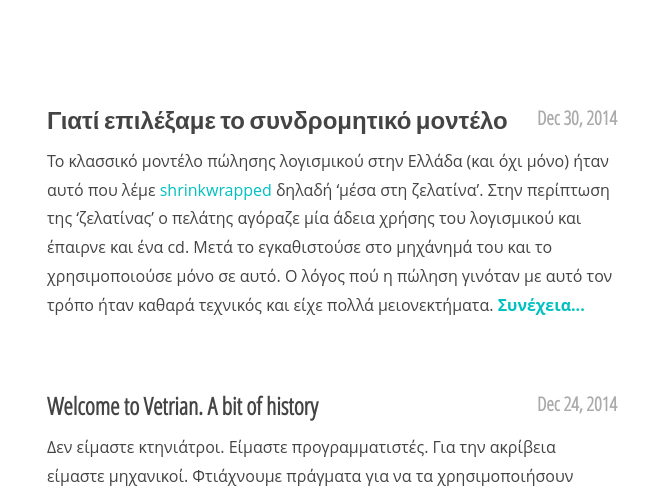
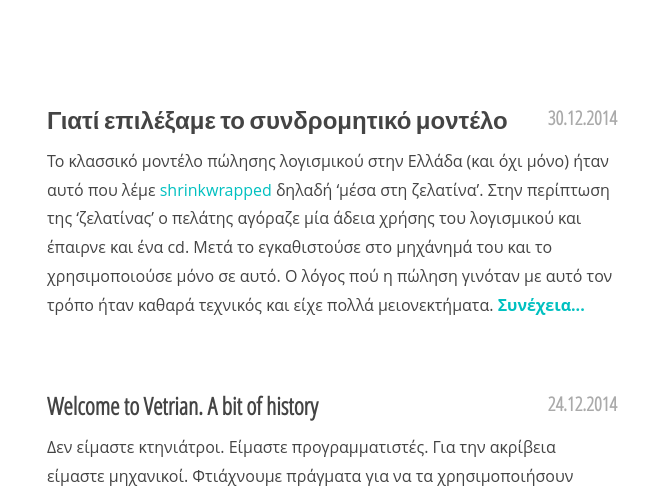
Before and after one commit to vassilis/vetrian-blog, a Jekyll site: the page built from index.html, in a window 1280 px wide. Shown: the part 279-774 px from the top of the page, without its empty margins (308-957 px from the left). Built offline with Jekyll 4.4.1, drawn with Linux system fonts in a browser that asks for light colours.

Commit message:
updated date format

```diff
--- a/_layouts/post.html
+++ b/_layouts/post.html
@@ -8,7 +8,11 @@ layout: default
       <img class="post-image" src="/img/{{ page.image }}" alt="artistic dog image">
     {% endif %}
     <h1 class="post-title">{{ page.title }}</h1>
-    <p class="post-meta">{{ page.date | date: "%b %-d, %Y" }}{% if page.author %} • {{ page.author }}{% endif %}{% if page.meta %} • {{ page.meta }}{% endif %}</p>
+    <p class="post-meta">
+      {{ page.date | date: "%d.%m.%Y" }}
+      {% if page.author %} • {{ page.author }}{% endif %}
+      {% if page.meta %} • {{ page.meta }}{% endif %}
+    </p>
   </header>
   <article class="post-content">
     {{ content }}
--- a/index.html
+++ b/index.html
@@ -7,7 +7,7 @@ layout: default
     <li>
       <h2>
         <a class="post-link" href="{{ post.url | prepend: site.baseurl }}">{{ post.title }}</a>
-        <span class="post-meta">{{ post.date | date: "%b %-d, %Y" }}</span>
+        <span class="post-meta">{{ post.date | date: "%d.%m.%Y" }}</span>
       </h2>
       {{ post.excerpt | remove: '<p>' | remove: '</p>' }}
       <strong><a href="{{ post.url | prepend: site.baseurl }}">Συνέχεια...</a></strong>
```
